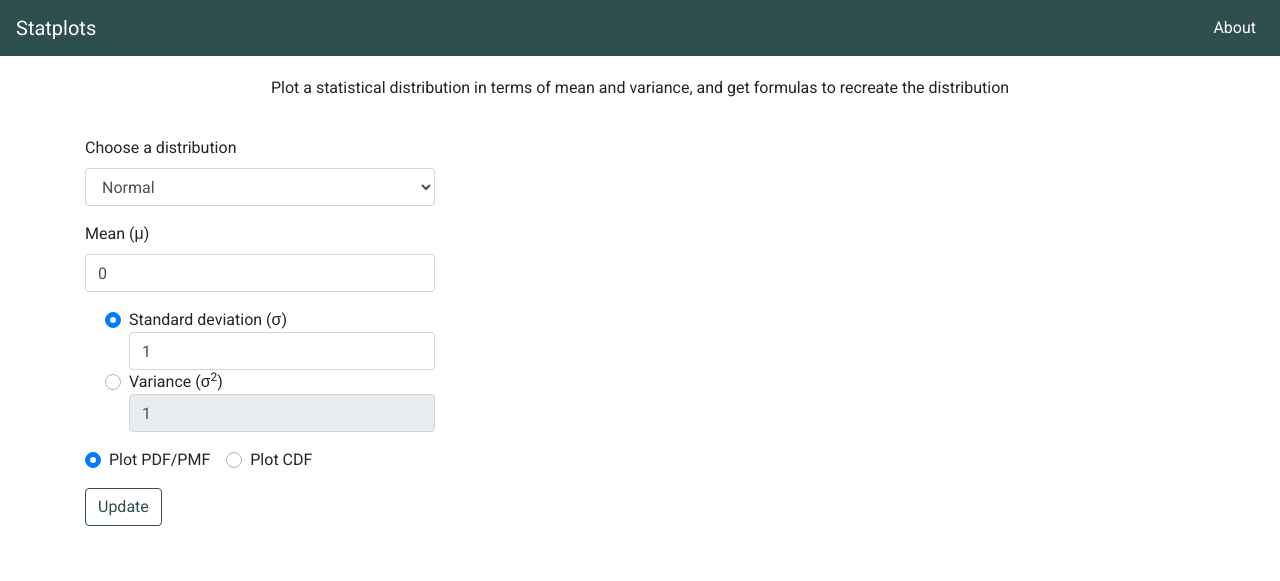
After one commit to nickpaa/statplots, a Flask app: template templates/home.html in a window 1280 px wide. The commit adds this page. Shown: the top 581 px of the page. Run offline with Flask 2, Linux system fonts and the light colour scheme; the template is opened without the code that fills it, so the values that code supplies are empty; a map, chart or similar area stays blank; some libraries are stand-ins or nearby versions.

Commit message:
set up flask server and fetch prototype

```diff
--- /dev/null
+++ b/statplots.py
@@ -0,0 +1,34 @@
+from flask import Flask, render_template, url_for, request, jsonify, make_response
+from numpy import arange
+
+app = Flask(__name__)
+
+@app.route('/')
+@app.route('/home')
+def home():
+    return render_template('home.html')
+
+@app.route('/about')
+def about():
+    return render_template('about.html')
+
+# @app.route('/dist')
+# def guestbook():
+#     return render_template('dist.html')
+
+@app.route('/dist/update-plot', methods=['POST'])
+def update_plot():
+    req = request.get_json()
+    print('JS is sending as a request:')
+    print(req)
+
+    mean = float(req['mean'])
+    sd = float(req['sd'])
+
+    x = arange(mean - 4 * sd, mean + 4 * sd, 1).tolist()
+
+    res = make_response(jsonify(x), 200)
+    return res
+
+if __name__ == '__main__':
+    app.run(debug=True)
--- a/index.html
+++ b/templates/home.html
@@ -1,24 +1,5 @@
-<!DOCTYPE html>
-<html lang="en">
-    <head>
-        <meta charset="utf-8">
-        <meta name="viewport" content="width=device-width, initial-scale=1, shrink-to-fit=no">
-        <link rel="stylesheet" href="https://stackpath.bootstrapcdn.com/bootstrap/4.4.1/css/bootstrap.min.css" integrity="sha384-Vkoo8x4CGsO3+Hhxv8T/Q5PaXtkKtu6ug5TOeNV6gBiFeWPGFN9MuhOf23Q9Ifjh" crossorigin="anonymous">
-        <link href="https://fonts.googleapis.com/css2?family=Roboto+Mono&family=Roboto&display=swap" rel="stylesheet">
-        <link rel="stylesheet" href="main.css">
-        <title>Statplots</title>
-    </head>
-
-    <body>
-
-        <nav class="navbar">
-            <a class="navbar-brand" href="#">Statplots</a>
-            <ul class="navbar-nav ml-auto">
-                <li class="nav-item">
-                    <a class="nav-link" href="about.html">About</a>
-                </li>
-            </ul>
-        </nav>
+{% extends "layout.html" %}
+{% block content %}
 
         <div class="container">
 
@@ -92,7 +73,7 @@
                         </div>
 
                         <div class="form-group">
-                            <button class="btn btn-outline-secondary" id="update" type="button">Update</button>
+                            <button class="btn btn-outline-secondary" id="update" type="button" onclick="submit_params();">Update</button>
                         </div>
                     </form>
                 </div>
@@ -140,15 +121,39 @@
             </div>
         </div>
 
-        <!-- My JS stuff -->
-        <script src="main.js" defer></script>
-        <script src="https://cdnjs.cloudflare.com/ajax/libs/jstat/1.9.1/jstat.min.js" defer></script>
-        <script src="https://cdnjs.cloudflare.com/ajax/libs/Chart.js/2.9.3/Chart.min.js" defer></script>
-        <!-- <script src="https://cdnjs.cloudflare.com/ajax/libs/decimal.js/10.2.0/decimal.min.js"></script> -->
+{% endblock content %}
 
-        <!-- Bootstrap -->
-        <!-- <script src="https://code.jquery.com/jquery-3.4.1.slim.min.js" integrity="sha384-J6qa4849blE2+poT4WnyKhv5vZF5SrPo0iEjwBvKU7imGFAV0wwj1yYfoRSJoZ+n" crossorigin="anonymous"></script> -->
-        <!-- <script src="https://cdn.jsdelivr.net/npm/popper.js@1.16.0/dist/umd/popper.min.js" integrity="sha384-Q6E9RHvbIyZFJoft+2mJbHaEWldlvI9IOYy5n3zV9zzTtmI3UksdQRVvoxMfooAo" crossorigin="anonymous"></script> -->
-        <!-- <script src="https://stackpath.bootstrapcdn.com/bootstrap/4.4.1/js/bootstrap.min.js" integrity="sha384-wfSDF2E50Y2D1uUdj0O3uMBJnjuUD4Ih7YwaYd1iqfktj0Uod8GCExl3Og8ifwB6" crossorigin="anonymous"></script> -->
-    </body>
-</html>
+{% block script %}
+<script>
+
+    function submit_params() {
+        var dist = document.getElementById('distField');
+        var mean = document.getElementById('meanField');
+        var sd = document.getElementById('sdField');
+        var params = {
+            dist: dist.value,
+            mean: mean.value,
+            sd: sd.value
+        }
+
+        fetch('/dist/update-plot', {
+            method: 'POST',
+            body: JSON.stringify(params),
+            headers: new Headers({
+                'content-type': 'application/json'
+            })
+        }).then(function (response) {
+            if (response.status !== 200) {
+                console.log(`Response status was not 200 ${response.status}`);
+                return;
+            }
+
+            response.json().then(function (data) {
+                console.log('Python is sending as a response: ')
+                console.log(data);
+            })
+        })
+    }
+
+</script>
+{% endblock %}
--- /dev/null
+++ b/templates/layout.html
@@ -0,0 +1,38 @@
+<!DOCTYPE html>
+<html lang="en">
+    <head>
+        <meta charset="utf-8">
+        <meta name="viewport" content="width=device-width, initial-scale=1, shrink-to-fit=no">
+        <link rel="stylesheet" href="https://stackpath.bootstrapcdn.com/bootstrap/4.4.1/css/bootstrap.min.css" integrity="sha384-Vkoo8x4CGsO3+Hhxv8T/Q5PaXtkKtu6ug5TOeNV6gBiFeWPGFN9MuhOf23Q9Ifjh" crossorigin="anonymous">
+        <link href="https://fonts.googleapis.com/css2?family=Roboto+Mono&family=Roboto&display=swap" rel="stylesheet">
+        <link rel="stylesheet" type="text/css" href="{{ url_for('static', filename='main.css') }}">
+        <title>Statplots</title>
+    </head>
+
+    <body>
+
+        <nav class="navbar navbar-expand-md">
+            <a class="navbar-brand" href="/home">Statplots</a>
+            <ul class="navbar-nav ml-auto">
+                <li class="nav-item">
+                    <a class="nav-link" href="/about">About</a>
+                </li>
+            </ul>
+        </nav>
+
+        {% block content %}
+        {% endblock %}
+
+        <!-- My JS stuff -->
+        <!-- <script type="text/javascript" src="{{ url_for('static', filename='main.js') }}" ></script> -->
+        <script src="https://cdnjs.cloudflare.com/ajax/libs/jstat/1.9.1/jstat.min.js" ></script>
+        <script src="https://cdnjs.cloudflare.com/ajax/libs/Chart.js/2.9.3/Chart.min.js" ></script>
+        {% block script %}
+        {% endblock %}
+
+        <!-- Bootstrap -->
+        <!-- <script src="https://code.jquery.com/jquery-3.4.1.slim.min.js" integrity="sha384-J6qa4849blE2+poT4WnyKhv5vZF5SrPo0iEjwBvKU7imGFAV0wwj1yYfoRSJoZ+n" crossorigin="anonymous"></script> -->
+        <!-- <script src="https://cdn.jsdelivr.net/npm/popper.js@1.16.0/dist/umd/popper.min.js" integrity="sha384-Q6E9RHvbIyZFJoft+2mJbHaEWldlvI9IOYy5n3zV9zzTtmI3UksdQRVvoxMfooAo" crossorigin="anonymous"></script> -->
+        <!-- <script src="https://stackpath.bootstrapcdn.com/bootstrap/4.4.1/js/bootstrap.min.js" integrity="sha384-wfSDF2E50Y2D1uUdj0O3uMBJnjuUD4Ih7YwaYd1iqfktj0Uod8GCExl3Og8ifwB6" crossorigin="anonymous"></script> -->
+    </body>
+</html>
```
Also changed, not shown: templates/about.html (renamed from about.html, +3 -22 lines), static/main.css (renamed from main.css), static/main.js (renamed from main.js).
